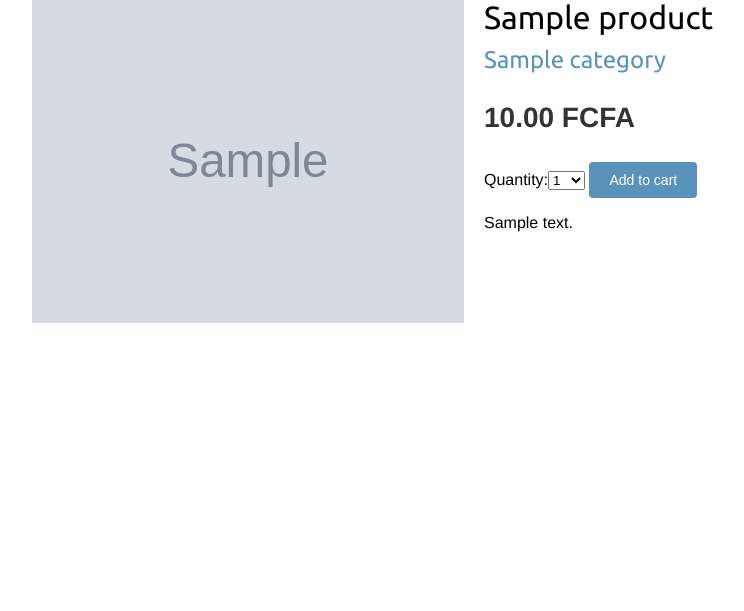
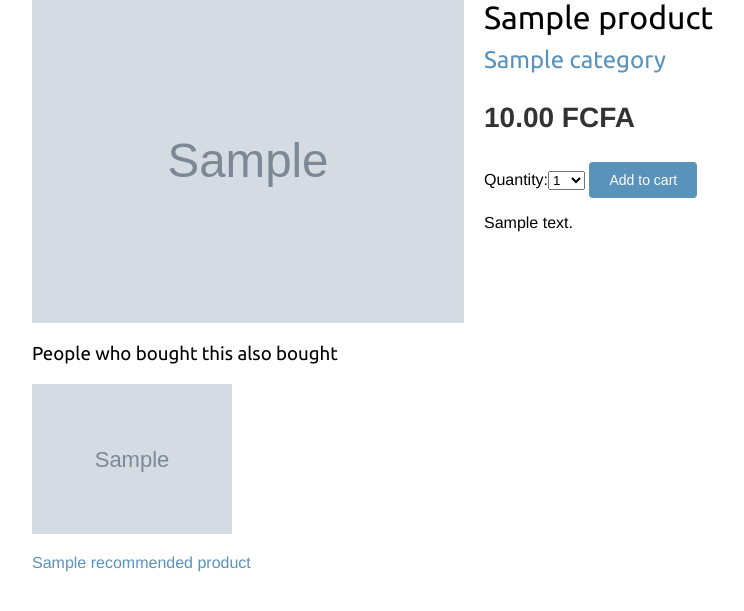
Before and after one commit to Alm4my/cshop, a Django app: template cshop/templates/shop/product/detail.html in a window 1280 px wide. Shown: the part 115-726 px from the top of the page, without its empty margins (68-812 px from the left). Run offline with Django 3.2, Linux system fonts and the light colour scheme; tables that the repository leaves empty hold one stand-in row (values such as "Sample post"); the template is opened without the code that fills it: values that come from a table or form of the project are taken from there, most other values are stand-ins (such as "Sample title", 1, 10 or a date in 2020); grey boxes marked "Sample" are stand-in pictures; parts of the project's set-up code (start-up, migrations or seed data) failed here and were passed over.

Commit message:
Add recommendation engine to our view and template for a single product

```diff
--- a/cshop/shop/views.py
+++ b/cshop/shop/views.py
@@ -3,6 +3,7 @@ from django.views.generic import ListView, DetailView
 
 from cart.forms import CartAddProductForm
 from shop.models import Category, Product
+from shop.recommender import Recommender
 
 
 class ProductList(ListView):
@@ -30,6 +31,9 @@ class ProductDetail(DetailView):
 
     def get_context_data(self, **kwargs):
         context = super().get_context_data(**kwargs)
+        r = Recommender()
+        context['recommended_products'] = r.suggest_products_for([self.object], 4)
+        # self.object represent the object we are viewing its details i.e. a Product
         context['cart_product_form'] = CartAddProductForm()
         context['category_list'] = Category.objects.all()
         return context
--- a/cshop/templates/shop/product/detail.html
+++ b/cshop/templates/shop/product/detail.html
@@ -24,5 +24,20 @@
             <input type="submit" value="{% trans "Add to cart" %}">
         </form>
         {{ product.description | linebreaks }}
+        {% if recommended_products %}
+            <div class="recommendations">
+                <h3>{% trans "People who bought this also bought" %}</h3>
+                {% for p in recommended_products %}
+                    <div class="item">
+                        <a href="{{ p.get_absolute_url }}">
+                            <img src="{% if p.image %}{{ p.image.url }}
+                                        {% else %}{% static "img/no_image.png" %}
+                                        {%endif %}" alt="prod_image">
+                        </a>
+                        <p><a href="{{ p.get_absolute_url }}">{{ p.name }}</a></p>
+                    </div>
+                {% endfor %}
+            </div>
+        {% endif %}
     </div>
 {% endblock %}
```
